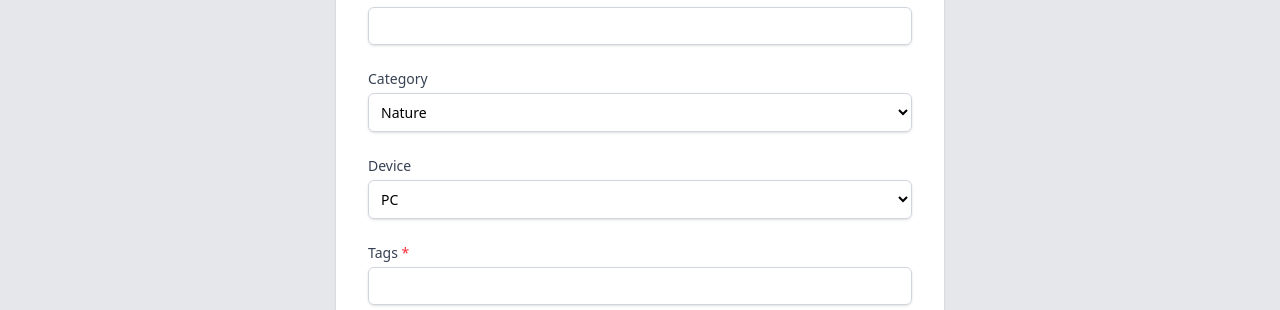
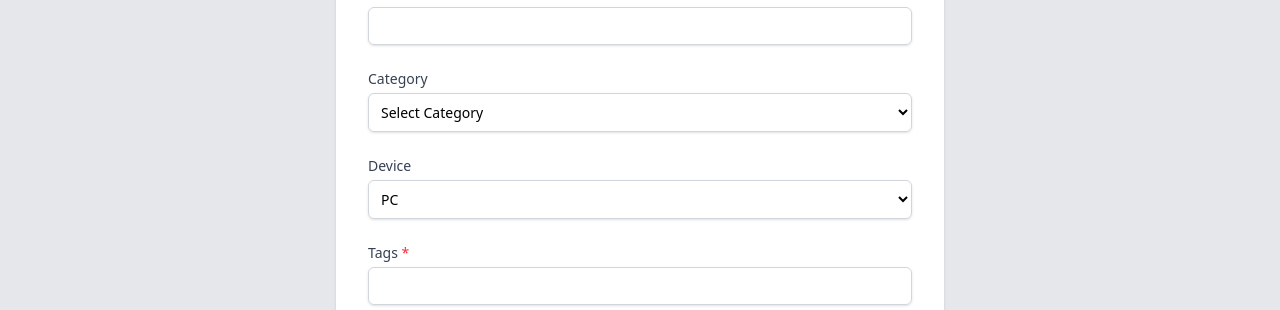
Before and after one commit to sreeraganil/Flicker, a Django app: page /upload/ in a window 1280 px wide. Shown: the part 241-551 px from the top of the page. Run offline with Django 5.2, Linux system fonts and the light colour scheme; the visitor is signed in with stand-in values (Sample User, id 1).

```diff
--- a/templates/wallpapers/upload.html
+++ b/templates/wallpapers/upload.html
@@ -33,7 +33,8 @@
         <label for="id_category" class="block text-sm font-medium text-gray-700">
           Category
         </label>
-        <select name="category" id="id_category" class="mt-1 block w-full rounded-md border-gray-300 shadow-sm focus:border-blue-500 focus:ring-blue-500 sm:text-sm p-2 border">
+        <select name="category" id="id_category" required class="mt-1 block w-full rounded-md border-gray-300 shadow-sm focus:border-blue-500 focus:ring-blue-500 sm:text-sm p-2 border">
+          <option value="">Select Category</option>
           {% for value, label in categories %}
             <option value={{value}}>{{label}}</option>
           {% endfor %}
```
Also changed, not shown: wallpapers/models.py (+9 -7 lines).
